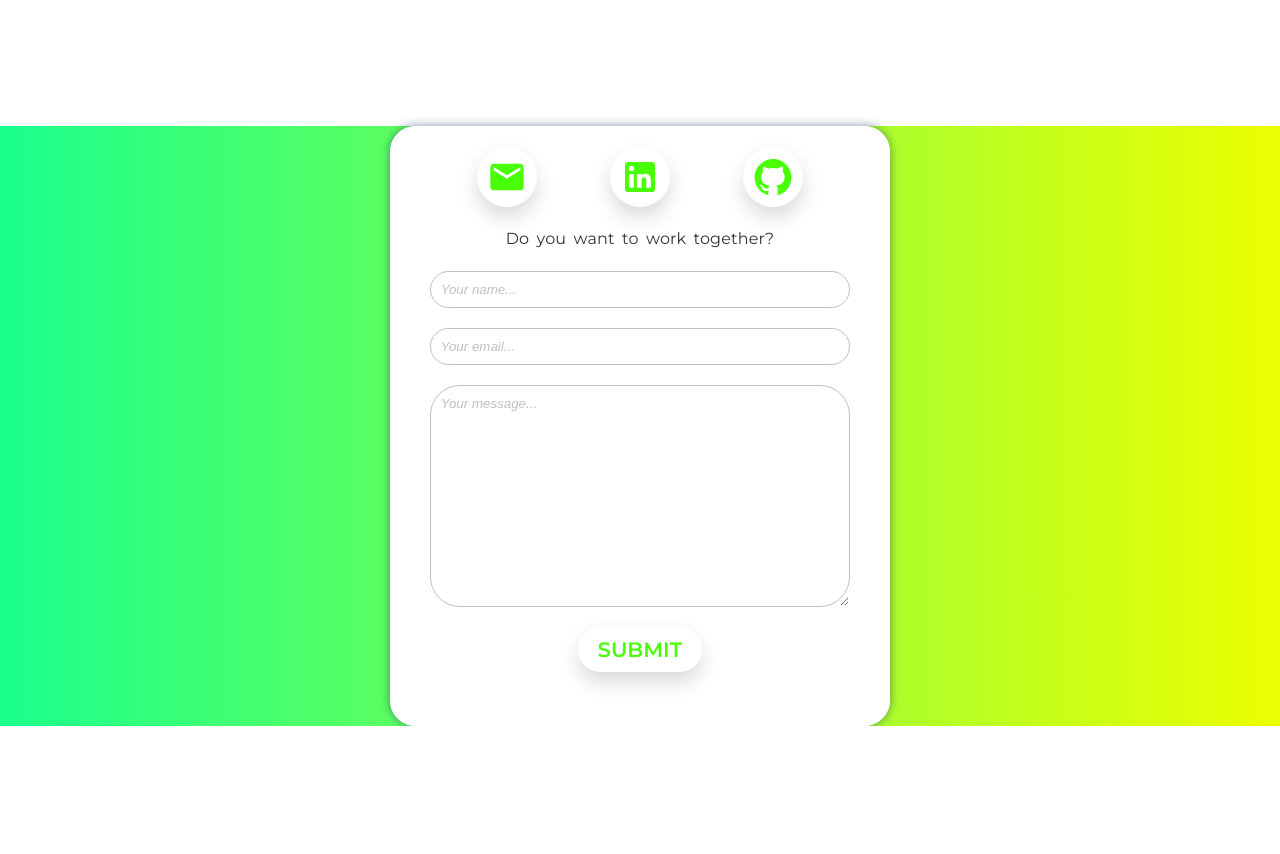
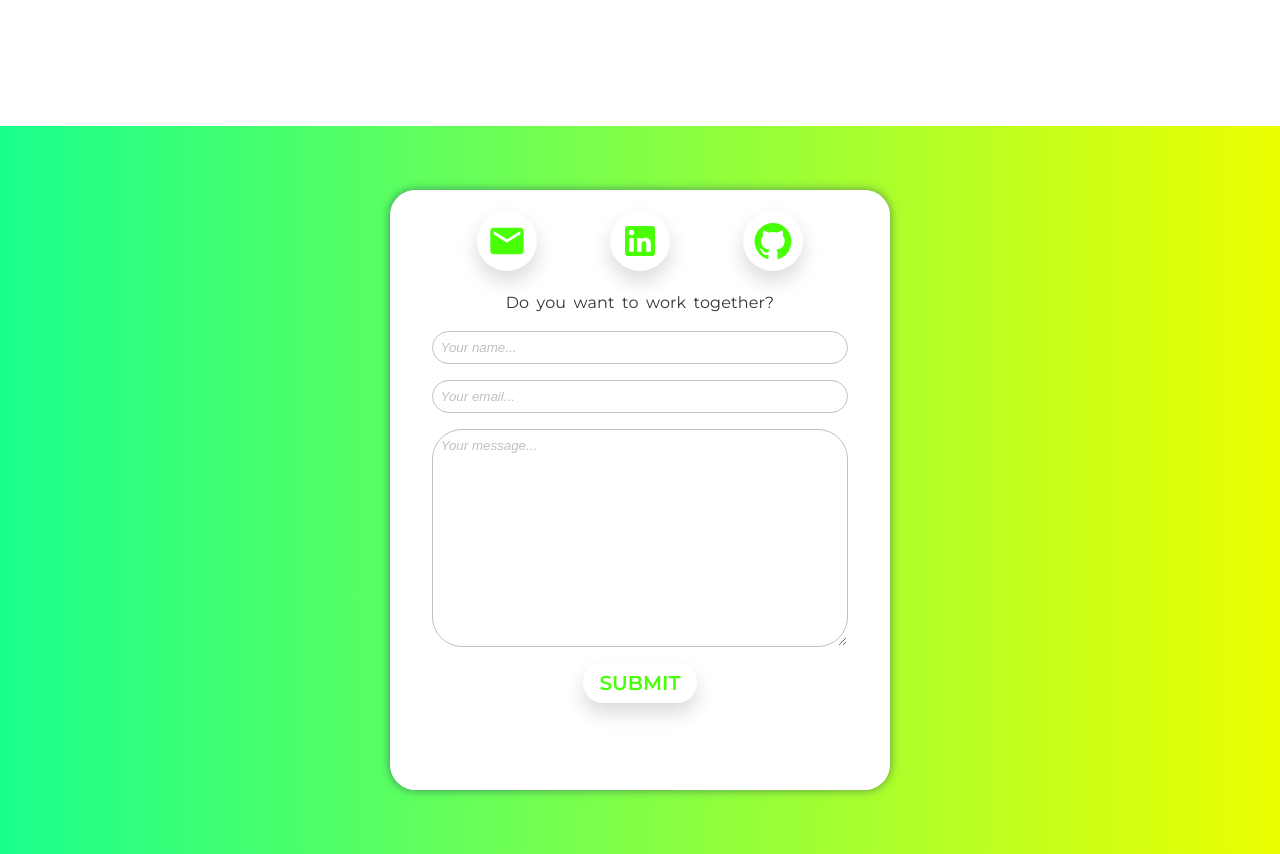
Before and after one commit to manuel12/personal-portfolio-page, a React (Create React App) app in the folder react-portfolio/: page / in a window 1280 px wide. Shown: the part 6260-7114 px from the top of the page. Before the commit the page ends 6986 px from the top, so only its background shows below. Built offline with nearby package versions, Linux system fonts and the light colour scheme.

Commit message:
Replaced hardcoded spacing values with spacing constants.
Replaced hardcoded font-family and color with
constants.

```diff
--- a/react-portfolio/src/components/Contact/styles.css
+++ b/react-portfolio/src/components/Contact/styles.css
@@ -6,7 +6,7 @@
     rgba(236, 255, 0, 1) 100%
   );
   min-height: var(--skills-contact-height);
-  padding: var(--vertical-padding) 0;
+  padding: var(--spacing-lg) 0;
   text-align: center;
   color: var(--font-color);
 }
@@ -17,7 +17,7 @@
 }
 
 .contact-card {
-  background-color: white;
+  background-color: var(--white);
   border: 1px solid #fff;
   border-radius: 25px;
   margin: 0 auto;
@@ -27,13 +27,13 @@
 }
 
 .contact-heading {
-  margin-bottom: 50px !important;
+  margin-bottom: var(--spacing-lg) !important;
   font-style: italic;
   color: var(--font-color);
 }
 
 .contact-container p {
-  font-family: Montserrat, sans-serif !important;
+  font-family: var(--secondary-font) !important;;
 }
 
 .icon-section {
@@ -69,12 +69,12 @@
   position: relative;
   top: 10px;
   font-size: 40px;
-  color: #48ff05;
+  color: var(--social-icon-color);
   transition: all 0.1s !important;
 }
 
 .icon-container:hover.icon-container > svg {
-  color: white;
+  color: var(--white);
 }
 
 form {
@@ -87,8 +87,8 @@ textarea {
   display: block;
   border: 1px solid silver;
   border-radius: var(--border-radius);
-  margin: 20px auto;
-  padding: 10px;
+  margin: var(--spacing-sm) auto;
+  padding: var(--spacing-xs);
   width: 80%;
   max-width: 500px;
   font-family: europa, sans-serif;
@@ -114,13 +114,11 @@ textarea:focus {
   background-color: transparent;
   border: none;
   border-radius: var(--border-radius);
-  margin-bottom: 30px;
-  padding: 10px 20px;
-  font-family: Montserrat, sans-serif !important;
+  padding: var(--spacing-xs) var(--spacing-sm);
+  font-family: var(--secondary-font) !important;
   font-weight: bold !important;
-  font-size: 1.3rem;
-
-  color: #48ff05 !important;
+  font-size: 20px;
+  color: var(--social-icon-color) !important;
   text-transform: uppercase;
   cursor: pointer;
   transition: all 0.25s ease-in-out !important;
@@ -135,7 +133,7 @@ textarea:focus {
     rgba(26, 255, 140, 1) 0%,
     rgba(236, 255, 0, 1) 100%
   );
-  padding: 10px 40px;
+  padding: var(--spacing-xs) var(--spacing-md);
   color: var(--font-color) !important;
 }
 
```
